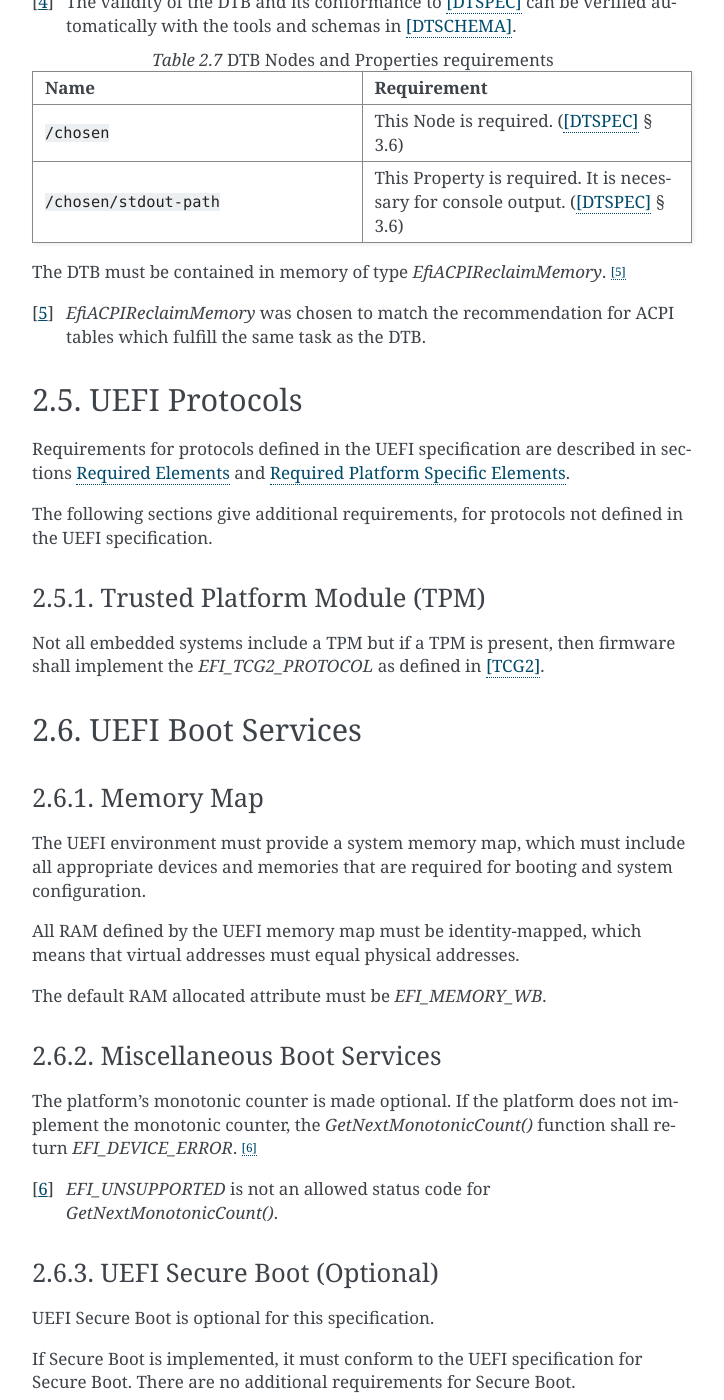
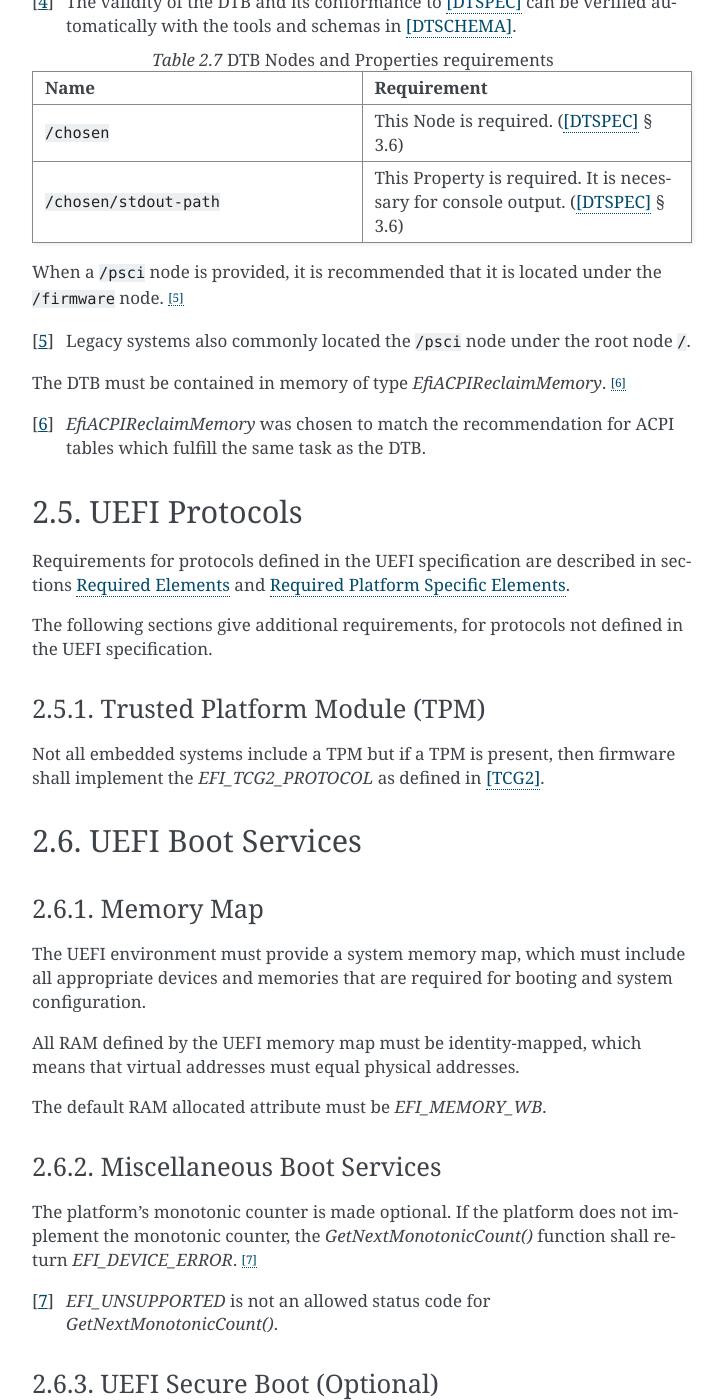
Before and after one commit to ARM-software/ebbr, a Sphinx documentation site: the page built from source/chapter2-uefi.rst, in a window 1280 px wide and 1400 px high, scrolled down 8032 px. Shown: the whole window, without its empty margins (388-1112 px from the left). Built offline with Sphinx 7.4.7, drawn with Linux system fonts in a browser that asks for light colours; some of the changed text lies outside the part shown.

Commit message:
chapter2: recommend psci node under firmware
Add a recommendation to locate the /psci node of the Devicetree under
the /firmware node.
Add a note (to OSes' intention) that legacy systems did not do so, but
rather located it under the root node /.

Reported-by: Jon Humphreys <j-humphreys@ti.com>
Suggested-by: Rob Herring <rob.herring@arm.com>
Signed-off-by: Vincent Stehlé <vincent.stehle@arm.com>

```diff
--- a/source/chapter2-uefi.rst
+++ b/source/chapter2-uefi.rst
@@ -383,6 +383,12 @@ take precedence. [#DTSchNote]_
      - This Property is required. It is necessary for console output.
        ([DTSPEC]_ § 3.6)
 
+When a ``/psci`` node is provided, it is recommended that it is located under
+the ``/firmware`` node. [#PSCINote]_
+
+.. [#PSCINote] Legacy systems also commonly located the ``/psci`` node under the
+   root node ``/``.
+
 The DTB must be contained in memory of type `EfiACPIReclaimMemory`.
 [#ACPIMemNote]_
 
```
